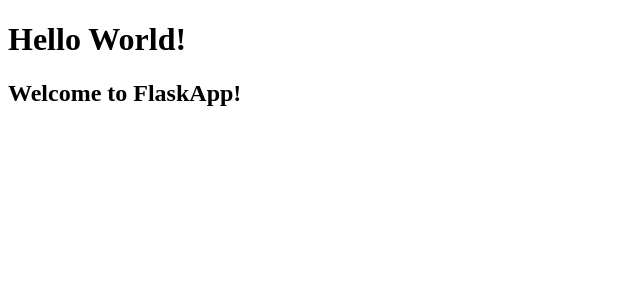
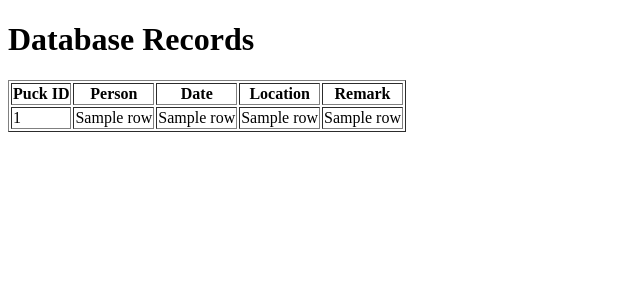
Before and after one commit to DiamondLightSource/i23puckdb, a Flask app: template templates/index.html in a window 1280 px wide. Shown: the top 300 px of the page, without its empty margins (0-640 px from the left). Run offline with Flask 3, Linux system fonts and the light colour scheme; the template is opened without the code that fills it: most values are stand-ins (such as "Sample title", 1, 10 or a date in 2020).

Commit message:
flask app to act as viewer

```diff
--- a/PuckDBViewer.py
+++ b/PuckDBViewer.py
@@ -4,9 +4,18 @@ import sqlite3
 
 app = Flask(__name__)
 
+def getData():
+    conn = sqlite3.connect('pucks.db')
+    cursor = conn.cursor()
+    cursor.execute("SELECT puckid, person, date, location, remark FROM pucks")
+    data = cursor.fetchall()
+    conn.close()
+    return data
+
 @app.route('/')
 def index():
-    return render_template('index.html')
+    data = getData()
+    return render_template('index.html', data=data)
 
 if __name__ == '__main__':
-    app.run(debug=True)
+    app.run(host='0.0.0.0', port=8080)
--- a/templates/index.html
+++ b/templates/index.html
@@ -2,10 +2,28 @@
 <html lang="en">
 <head>
     <meta charset="UTF-8">
-    <title>FlaskApp</title>
+    <meta name="viewport" content="width=device-width, initial-scale=1.0">
+    <title>Database Viewer</title>
 </head>
 <body>
-    <h1>Hello World!</h1>
-    <h2>Welcome to FlaskApp!</h2>
+    <h1>Database Records</h1>
+    <table border="1">
+        <tr>
+            <th>Puck ID</th>
+            <th>Person</th>
+            <th>Date</th>
+            <th>Location</th>
+            <th>Remark</th>
+        </tr>
+        {% for row in data %}
+        <tr>
+            <td>{{ row[0] }}</td>
+            <td>{{ row[1] }}</td>
+            <td>{{ row[2] }}</td>
+            <td>{{ row[3] }}</td>
+            <td>{{ row[4] }}</td>
+        </tr>
+        {% endfor %}
+    </table>
 </body>
 </html>
```
